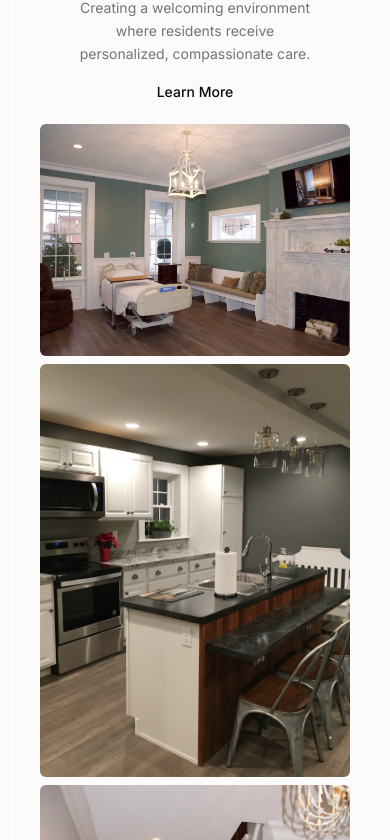
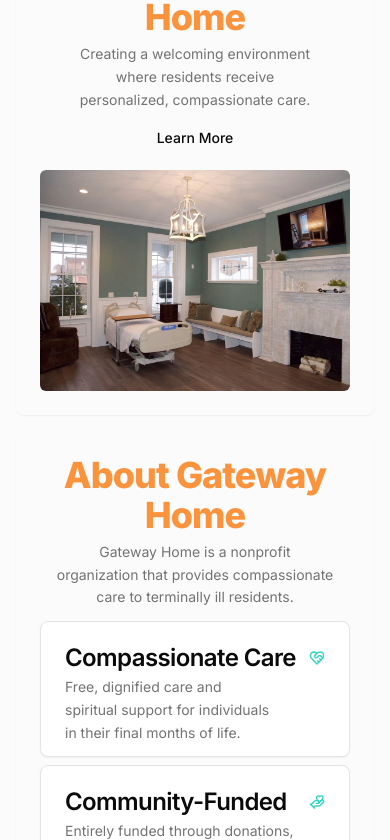
Before and after one commit to cooper-gadd/gateway-home-attica, a Next.js app: page / in a window 390 px wide. Shown: the part 984-1824 px from the top of the page. Built offline with nearby package versions, Linux system fonts and the light colour scheme.

Commit message:
cta, org

```diff
--- a/src/app/_config/nav.ts
+++ b/src/app/_config/nav.ts
@@ -8,6 +8,7 @@ import {
   Home,
   NotebookPen,
   ScrollText,
+  Users,
   type LucideIcon,
   type LucideProps,
 } from "lucide-react";
@@ -112,6 +113,12 @@ export const navConfig: NavConfig = {
           icon: ScrollText,
           items: [],
         },
+        {
+          title: "Donors",
+          href: "/donate#donors",
+          icon: Users,
+          items: [],
+        },
       ],
     },
     {
--- a/src/app/page.tsx
+++ b/src/app/page.tsx
@@ -31,6 +31,11 @@ export default function Home() {
             Providing free, dignified care and spiritual support for those in
             their final stages of life.
           </CardDescription>
+          <div>
+            <Button variant={"ghost"} asChild>
+              <Link href={"/about/mission-statement"}>Learn More</Link>
+            </Button>
+          </div>
         </CardHeader>
         <CardContent>
           <div className="lg:container">
@@ -39,7 +44,7 @@ export default function Home() {
               alt={`Front of Gateway Home`}
               width={2000}
               height={1000}
-              className="h-full w-full rounded-md object-cover"
+              className="rounded-md"
             />
           </div>
         </CardContent>
@@ -68,7 +73,7 @@ export default function Home() {
               loop
               muted
               playsInline
-              className="h-full w-full rounded-md object-cover"
+              className="rounded-md"
             >
               <source src="/videos/promo.mp4" type="video/mp4" />
               <track
@@ -98,43 +103,42 @@ export default function Home() {
         </CardHeader>
         <CardContent>
           <div className="lg:container">
+            <Image
+              src={`/images/home/life-at-gateway-home/resident-room.jpg`}
+              alt={`Resident Room at Gateway Home`}
+              width={2000}
+              height={1000}
+              className="rounded-md"
+            />
+          </div>
+        </CardContent>
+      </Card>
+      <Card className="border-none bg-transparent">
+        <CardHeader className="pb-3 text-center">
+          <CardTitle className="scroll-m-20 text-4xl font-extrabold tracking-tight text-orange-400 dark:text-orange-300 lg:text-5xl">
+            About Gateway Home
+          </CardTitle>
+          <CardDescription className="text-balance leading-relaxed">
+            Gateway Home is a nonprofit organization that provides compassionate
+            care to terminally ill residents.
+          </CardDescription>
+        </CardHeader>
+        <CardContent>
+          <div className="lg:container">
             <div className="grid grid-cols-1 gap-2 md:grid-cols-3 md:gap-4">
-              <div className="md:col-span-2">
-                <AspectRatio ratio={4 / 3} className="rounded-md bg-muted">
-                  <Image
-                    src={`/images/home/life-at-gateway-home/resident-room.jpg`}
-                    alt={`Resident Room at Gateway Home`}
-                    fill
-                    className="h-full rounded-md object-cover"
-                  />
-                </AspectRatio>
-              </div>
-              <AspectRatio ratio={3 / 4} className="rounded-md bg-muted">
-                <Image
-                  src={`/images/home/life-at-gateway-home/kitchen.jpg`}
-                  alt={`Kitchen at Gateway Home`}
-                  fill
-                  className="rounded-md object-cover"
-                />
-              </AspectRatio>
-              <AspectRatio ratio={3 / 4} className="rounded-md bg-muted">
-                <Image
-                  src={`/images/home/life-at-gateway-home/hallway.jpg`}
-                  alt={`Hallway at Gateway Home`}
-                  fill
-                  className="rounded-md object-cover"
-                />
-              </AspectRatio>
-              <div className="md:col-span-2">
-                <AspectRatio ratio={4 / 3} className="rounded-md bg-muted">
-                  <Image
-                    src={`/images/home/life-at-gateway-home/living-room.jpg`}
-                    alt={`Living Room at Gateway Home`}
-                    fill
-                    className="rounded-md object-cover"
-                  />
-                </AspectRatio>
-              </div>
+              {stats.map((stat, index) => (
+                <Card key={index} className="">
+                  <CardHeader className="pb-3">
+                    <div className="flex flex-row items-center justify-between space-y-0">
+                      <CardTitle>{stat.title}</CardTitle>
+                      <stat.icon className="h-4 w-4 text-muted-foreground text-teal-400 dark:text-teal-300" />
+                    </div>
+                    <CardDescription className="max-w-lg text-balance leading-relaxed">
+                      {stat.description}
+                    </CardDescription>
+                  </CardHeader>
+                </Card>
+              ))}
             </div>
           </div>
         </CardContent>
@@ -206,31 +210,25 @@ export default function Home() {
       <Card className="border-none bg-transparent">
         <CardHeader className="pb-3 text-center">
           <CardTitle className="scroll-m-20 text-4xl font-extrabold tracking-tight text-orange-400 dark:text-orange-300 lg:text-5xl">
-            Our Compassionate Approach
+            Join Us in Making a Difference
           </CardTitle>
           <CardDescription className="text-balance leading-relaxed">
-            At Gateway Home, we embrace a holistic philosophy of care, providing
-            dignity, comfort, and support to our residents and their families
-            during life&apos;s final journey.
+            Your support can help provide compassionate care to those in their
+            final stages of life. Whether through donations, volunteering, or
+            spreading awareness, every action counts.
           </CardDescription>
         </CardHeader>
         <CardContent>
-          <div className="lg:container">
-            <div className="grid grid-cols-1 gap-2 md:grid-cols-3 md:gap-4">
-              {stats.map((stat, index) => (
-                <Card key={index} className="">
-                  <CardHeader className="pb-3">
-                    <div className="flex flex-row items-center justify-between space-y-0">
-                      <CardTitle>{stat.title}</CardTitle>
-                      <stat.icon className="h-4 w-4 text-muted-foreground text-teal-400 dark:text-teal-300" />
-                    </div>
-                    <CardDescription className="max-w-lg text-balance leading-relaxed">
-                      {stat.description}
-                    </CardDescription>
-                  </CardHeader>
-                </Card>
-              ))}
-            </div>
+          <div className="flex flex-col justify-center space-y-4 sm:flex-row sm:space-x-4 sm:space-y-0">
+            <Button asChild variant="secondary">
+              <Link href="/donate">Donate Now</Link>
+            </Button>
+            <Button asChild variant="secondary">
+              <Link href="/hiring/volunteer">Volunteer</Link>
+            </Button>
+            <Button asChild variant="secondary">
+              <Link href="/contact">Contact Us</Link>
+            </Button>
           </div>
         </CardContent>
       </Card>
```
